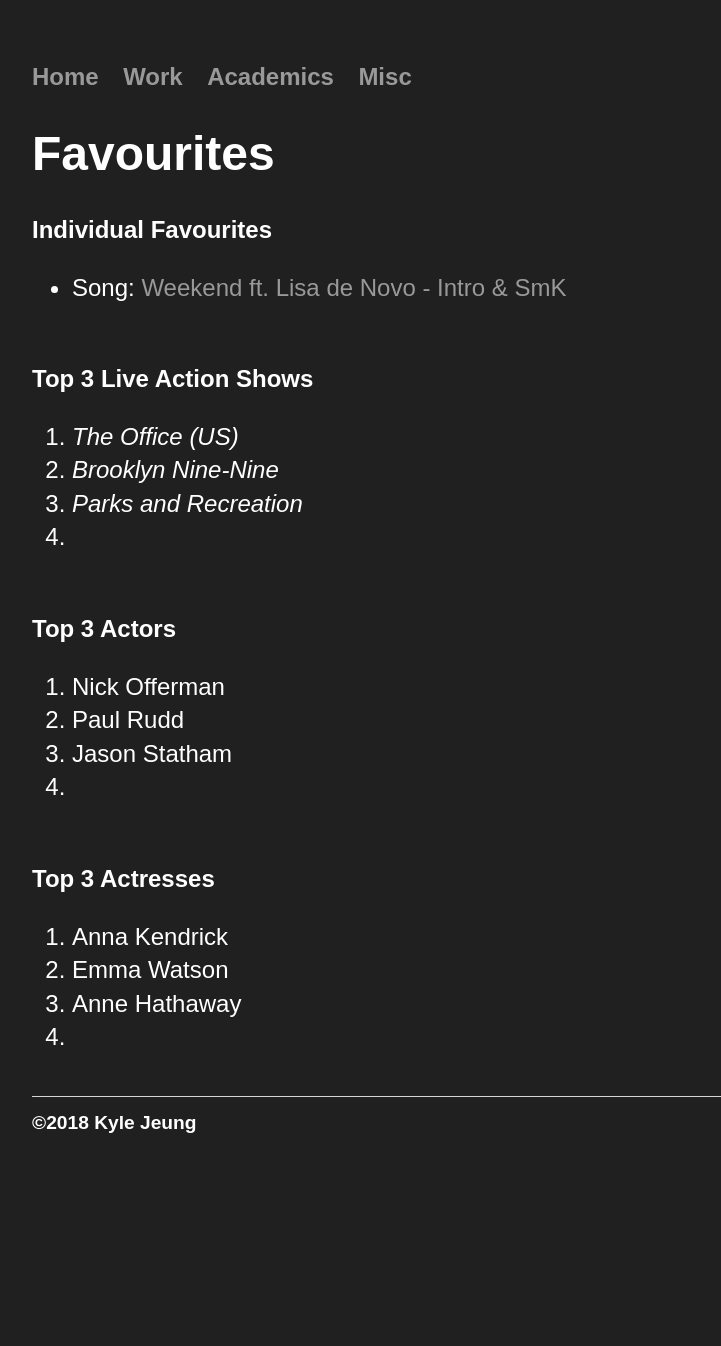
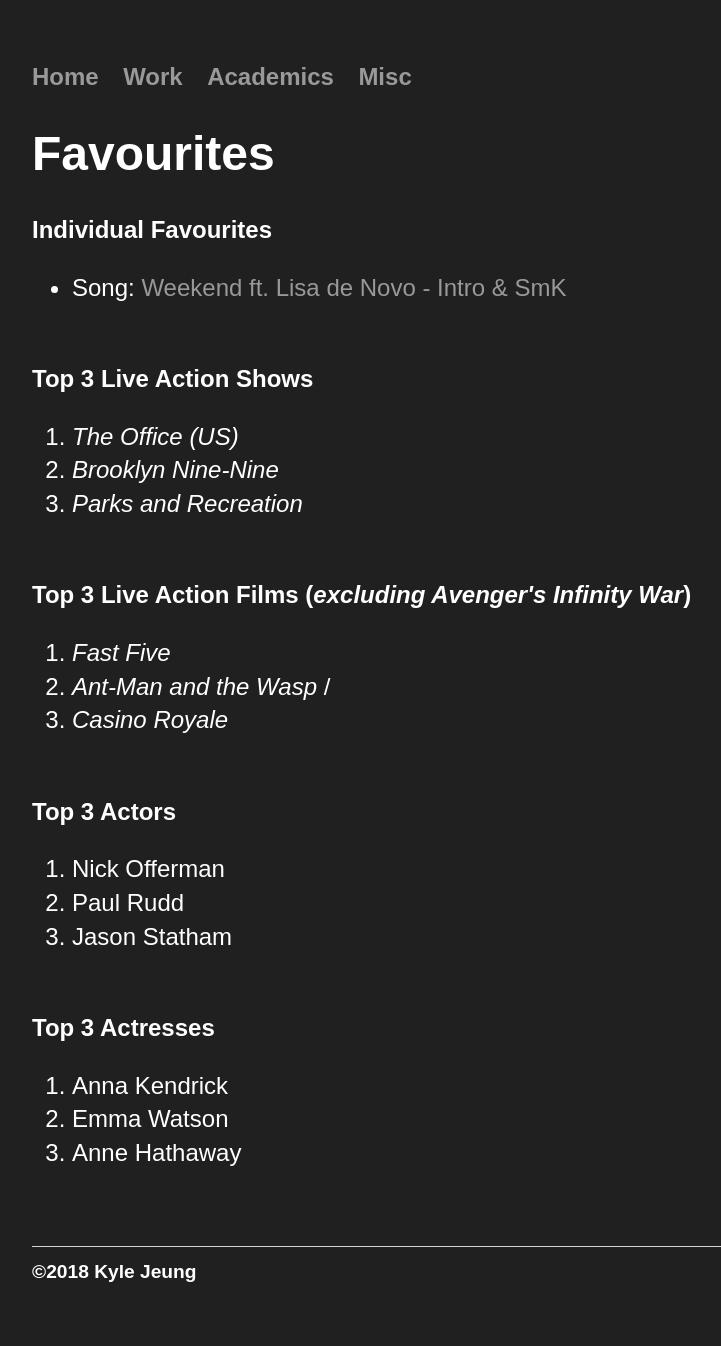
Before and after one commit to jeungkyle/portfolio, a Jekyll site: the page built from favourites/index.html, in a window 1280 px wide. Shown: the whole page, without its empty margins (160-881 px from the left). Built offline with Jekyll 4.4.1, drawn with Linux system fonts in a browser that asks for light colours; before the commit the page ends 1197 px from its top, so only the background shows below that.

Commit message:
Update index.html

```diff
--- a/favourites/index.html
+++ b/favourites/index.html
@@ -18,25 +18,27 @@
 		<li><i>The Office (US)</i></li>
 		<li><i>Brooklyn Nine-Nine</i></li>
 		<li><i>Parks and Recreation</i></li>
-		<li><i></i></li>
-	</ol>
-<br>
+	</ol><br>
+<p>
+	<b>Top 3 Live Action Films (<i>excluding Avenger's Infinity War</i>)</b><br>
+	<ol>
+		<li><i>Fast Five</i></li>
+		<li><i>Ant-Man and the Wasp</i> / <Thor: Ragnarok</i></li>
+		<li><i>Casino Royale</i></li>
+	</ol><br>
 <p>
 	<b>Top 3 Actors</b><br>
 	<ol>
 		<li>Nick Offerman</li>
 		<li>Paul Rudd</li>
 		<li>Jason Statham</li>
-		<li></li>
-	</ol>
-<br>
+	</ol><br>
 <p>
 	<b>Top 3 Actresses</b><br>
 	<ol>
 		<li>Anna Kendrick</li>
 		<li>Emma Watson</li>
 		<li>Anne Hathaway</li>
-		<li></li>
-	</ol>
+	</ol><br>
 
 </p>
```
